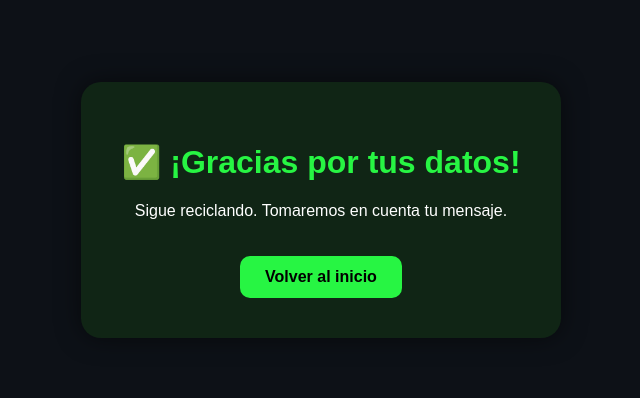
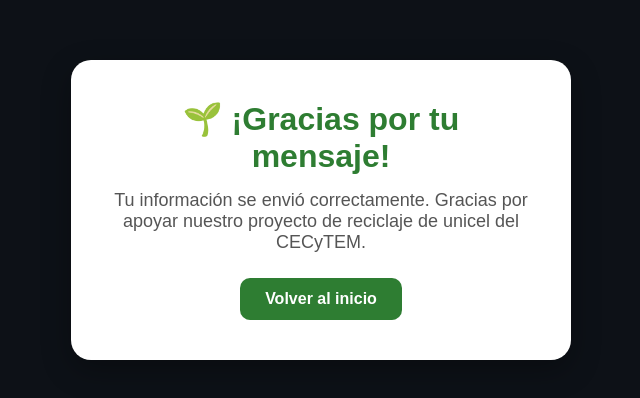
Before and after one commit to Shilo875/Miproyecto409, a website: page Gracias.html in a window 1280 px wide. Shown: the part 190-588 px from the top of the page, without its empty margins (319-959 px from the left). Drawn offline with Linux system fonts and the light colour scheme.

Commit message:
Agregar gracias.html

```diff
--- a/Gracias.html
+++ b/Gracias.html
@@ -2,43 +2,70 @@
 <html lang="es">
 <head>
 <meta charset="UTF-8">
-<title>Gracias</title>
+<meta name="viewport" content="width=device-width, initial-scale=1.0">
+<title>¡Gracias!</title>
+
 <style>
+*{
+    margin:0;
+    padding:0;
+    box-sizing:border-box;
+    font-family:Arial, sans-serif;
+}
+
 body{
-margin:0;
-height:100vh;
+    background:#0d1117;
     display:flex;
     justify-content:center;
     align-items:center;
-background:#0d1117;
-font-family:Arial,sans-serif;
-color:white;
-text-align:center;
+    height:100vh;
 }
-.caja{
-background:#102515;
+
+.contenedor{
+    background:white;
     padding:40px;
     border-radius:20px;
-box-shadow:0 0 25px rgba(0,0,0,.5);
+    text-align:center;
+    width:90%;
+    max-width:500px;
+    box-shadow:0 10px 30px rgba(0,0,0,.3);
 }
-h1{color:#27f543;}
+
+h1{
+    color:#2e7d32;
+    margin-bottom:15px;
+}
+
+p{
+    color:#555;
+    margin-bottom:25px;
+    font-size:18px;
+}
+
 a{
     display:inline-block;
-margin-top:20px;
     padding:12px 25px;
-background:#27f543;
-color:black;
+    background:#2e7d32;
+    color:white;
     text-decoration:none;
     border-radius:10px;
     font-weight:bold;
+    transition:.3s;
+}
+
+a:hover{
+    background:#1b5e20;
 }
 </style>
+
 </head>
+
 <body>
 
-<div class="caja">
-<h1>✅ ¡Gracias por tus datos!</h1>
-<p>Sigue reciclando. Tomaremos en cuenta tu mensaje.</p>
+<div class="contenedor">
+    <h1>🌱 ¡Gracias por tu mensaje!</h1>
+    <p>Tu información se envió correctamente. Gracias por apoyar nuestro proyecto de reciclaje de unicel del CECyTEM.</p>
+
     <a href="index.html">Volver al inicio</a>
 </div>
 
```
Lines whose indentation alone changed are shown as unchanged.
